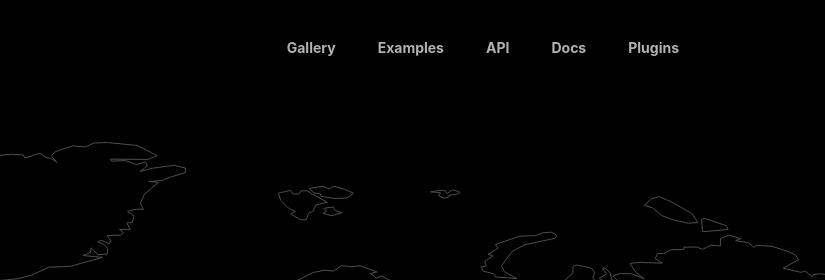
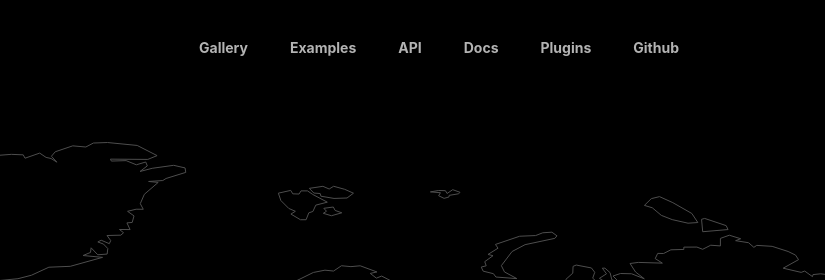
Before and after one commit to maptalks/maptalks.github.io, a website: page src/index.html in a window 1280 px wide. Shown: the top 280 px of the page, 455-1280 px from the left. Drawn offline with nearby package versions, Linux system fonts and the light colour scheme; files that its build step writes are made by us from their sources; no server answers.

Commit message:
add github link in index.html

```diff
--- a/src/index.html
+++ b/src/index.html
@@ -45,6 +45,11 @@
                         <div class="nav-item">
                             <div class="nav-title">
                                 <a href="plugins.html" title="Plugins">Plugins</a>
+                            </div>
+                        </div>
+                        <div class="nav-item">
+                            <div class="nav-title">
+                                <a href="https://github.com/maptalks/maptalks.js" title="Github">Github</a>
                             </div>
                         </div>
                         <!-- <div class="nav-item">
```
